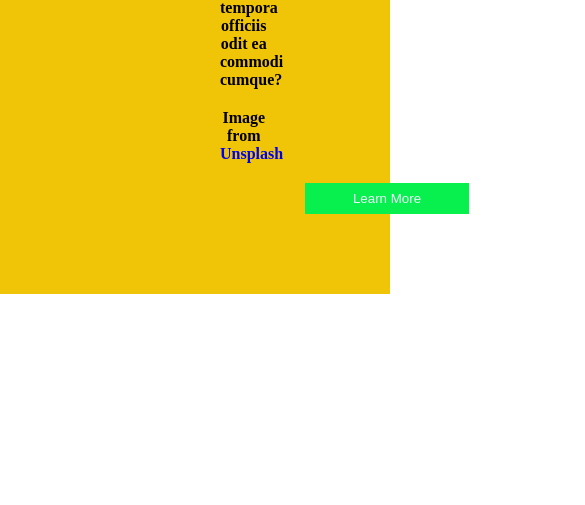
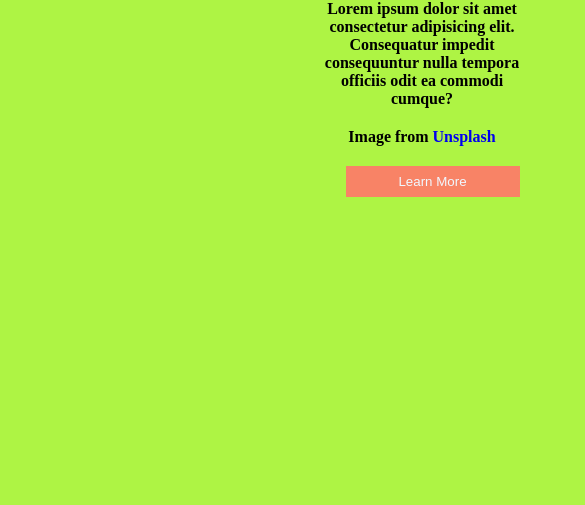
Before and after one commit to mishra06/Media-Queries, a plain HTML site: page index.html in a window 390 px wide. Shown: the part 550-1055 px from the top of the page, 585 px wide, since content can reach past the window. Before the commit the page ends 844 px from the top, so only its background shows below. Drawn offline with Linux system fonts and the light colour scheme.

Commit message:
completed

```diff
--- a/index.html
+++ b/index.html
@@ -15,7 +15,7 @@
         <div class="text">
             <h1>Certified Coffee Courses</h1>
             <p>Lorem ipsum dolor sit amet consectetur adipisicing elit. Consequatur impedit consequuntur nulla tempora officiis odit ea commodi cumque?</p>
-            <p>Image from <a href="https://unsplash.com/">Unsplash</a></p>
+            <p>Image from <a href="https://unsplash.com/" target="-main">Unsplash</a></p>
             <button id="btn">Learn More</button>
         </div>
 
--- a/style.css
+++ b/style.css
@@ -52,3 +52,67 @@
 a{
     text-decoration: none;
 }
+
+@media screen and (max-width: 650px) {
+    .container {
+      width: 100%;
+      background-color: #c6b671;
+      flex-direction: column;
+      justify-content: center;
+      align-items: center;
+      width: 100vh;
+      height: 100vh;
+    }
+
+    .text{
+    width: 50vw;
+    padding: 25px;
+    display: flex;
+    justify-content: center;
+    text-align: center;
+    flex-direction: column;
+    margin-top: 10px;
+    }
+
+    #btn{
+        width: 164px;
+        margin-left: 50px;
+        border: none;
+        background-color: #f03608;
+        color: aliceblue;
+        margin-top: 10px;
+        padding: 08px;
+    }
+  }
+
+  @media screen and (max-width: 425px) {
+    .container {
+      width: 100%;
+      background-color: #aef444;
+      flex-direction: column;
+      justify-content: center;
+      align-items: center;
+      width: 100vh;
+      height: 100vh;
+    }
+
+    .text{
+    width: 70vw;
+    padding: 25px;
+    display: flex;
+    justify-content: center;
+    text-align: center;
+    flex-direction: column;
+    margin-top: 10px;
+    }
+
+    #btn{
+        width: 174px;
+        margin-left: 35px;
+        border: none;
+        background-color: #f88366;
+        color: aliceblue;
+        margin-top: 10px;
+        padding: 08px;
+    }
+  }
```
